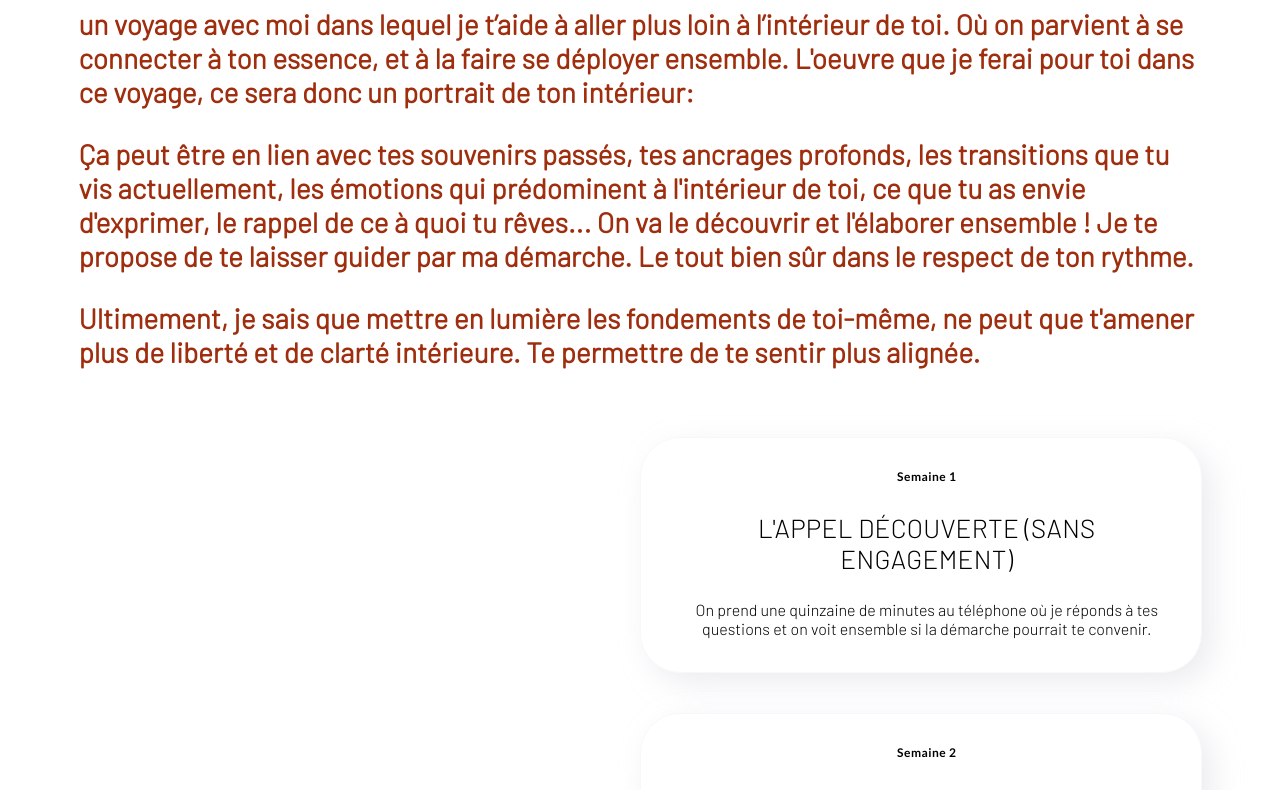
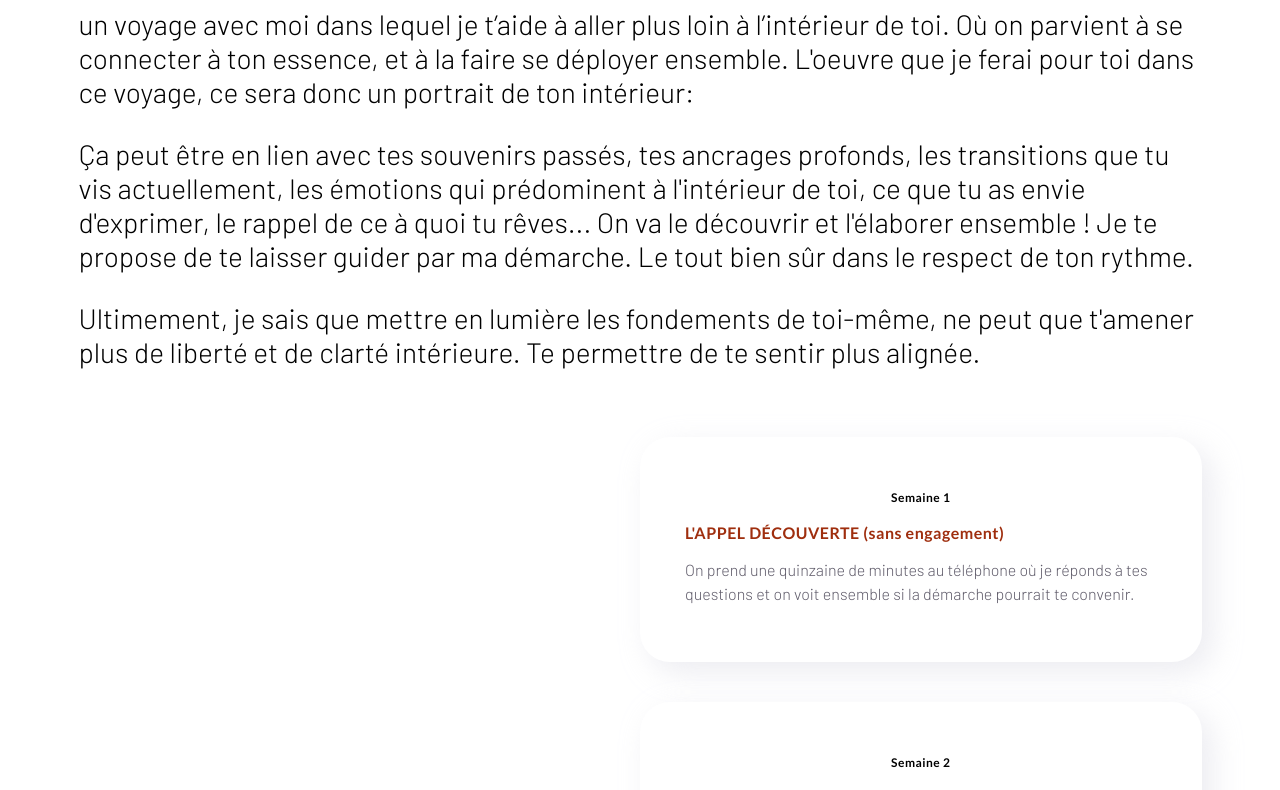
Before and after one commit to Jon104/flora-design, a React (Create React App) app: page /ensemble in a window 1280 px wide. Shown: the part 1040-1830 px from the top of the page. Built offline with nearby package versions, Linux system fonts and the light colour scheme; no server answers.

Commit message:
Added tag to Bubbles

```diff
--- a/src/components/Bubble.jsx
+++ b/src/components/Bubble.jsx
@@ -1,10 +1,10 @@
 import styled from "styled-components";
 import React from "react";
 
-const Bubble = ({ title, content }) => {
+const Bubble = ({ title, tag, content }) => {
   return (
     <Box>
-      {/* <Tag>Semaine 1</Tag> */}
+      <Tag>{tag}</Tag>
       <Title>{title}</Title>
       <Subtitle>{content}</Subtitle>
     </Box>
@@ -39,6 +39,15 @@ const Title = styled.p`
   color: #9f2e0e;
 `;
 
+const Tag = styled.p`
+  font-family: Lato;
+  font-size: 12px;
+  font-style: normal;
+  font-weight: 600;
+  line-height: 18px;
+  letter-spacing: 0.5px;
+`;
+
 const Subtitle = styled.p`
   font-family: Barlow;
   font-size: 14px;
@@ -54,6 +63,6 @@ const Subtitle = styled.p`
     font-size: 16px;
   }
   @media (max-width: 1000px) {
-    font-size: 14px;
+    font-size: 16px;
   }
 `;
--- a/src/createTogether/CreateTogetherPage.jsx
+++ b/src/createTogether/CreateTogetherPage.jsx
@@ -3,6 +3,7 @@ import Footer from "components/Footer";
 import { isMobile } from "react-device-detect";
 import styled from "styled-components";
 import FadeIn from "../components/effects/FadeIn";
+import Bubble from "../components/Bubble";
 
 const TopImage = styled.img`
   position: absolute;
@@ -99,74 +100,42 @@ const MiddleSectionImage = styled.img`
   }
 `;
 
-const Bubble = styled.div`
-  border: 1px solid #f8f8fb;
-  box-shadow: 10px 10px 30px rgba(208, 207, 220, 0.4);
-  border-radius: 40px;
-  padding: 18px 28px 18px 40px;
-  top: 75%;
-  text-align: center;
-  background-color: white;
-`;
+const Subtitle4 = styled.p`
+  font-family: Barlow;
+  font-size: 28px;
+  font-weight: 400;
 
-const BubbleTag = styled.p`
-  font-family: Lato;
-  font-size: 12px;
-  font-style: normal;
-  font-weight: 600;
-  line-height: 18px;
-  letter-spacing: 0.5px;
-`;
-
-const BubbleTitle = styled.p`
-  font-family: Barlow;
-  font-size: 26px;
-  letter-spacing: 0.3px;
-  color: #000000;
-  text-transform: uppercase;
-
-  @media (max-width: 800px) {
-    font-size: 22px;
+  @media (max-width: 600px) {
+    font-size: 18px;
   }
-`;
-
-const BubbleSubtitle = styled.p`
-  font-family: Barlow;
-  position: relative;
-  color: #0000000;
-  text-shadow: 1px 1px 5px #000000
-  opacity: 0.8;
-  font-size: 16px;
-  white-space: pre-line;
-
 `;
 
 const bubblesContent = [
   {
     size: 6,
     week: "Semaine 1",
-    title: "L'appel découverte (sans engagement)",
+    title: `L'APPEL DÉCOUVERTE (sans engagement)`, // todo add saut de ligne
     content:
       "On prend une quinzaine de minutes au téléphone où je réponds à tes questions et on voit ensemble si la démarche pourrait te convenir.",
   },
   {
     size: 6,
     week: "Semaine 2",
-    title: "La rencontre",
+    title: "LA RENCONTRE",
     content:
       "Lorsque tu es prête à plonger avec moi, on prend un rendez-vous d'une heure via zoom où le but est de se connecter à ton intérieur. \n - Première partie en exploration dirigée: parlons de toi. \n - Deuxième partie avec exercice de visualisation: un voyage au coeur de toi. \n - Troisième partie de présentation d'activités à faire à la maison: journal créatif, défi artistique que je vais cibler pour toi à partir de notre échange (tu n'as pas besoin d'ête douée en art).",
   },
   {
     size: 6,
     week: "Semaine 3",
-    title: "La mijoteuse",
+    title: "LA MIJOTEUSE",
     content:
       "Tu continues d'observer ce qu'on a ciblé ensemble lors de notre premier rendez-vous. Tu réalises le petit défi que je t'ai proposé. Tu réponds aussi à mes questions sur l'endroit où l'oeuvre ira. De mon côté, je laisse mijoter ce qu'on s'est dit. J'ai un dossier à ton nom ouvert dans ma tête et dans mon carnet, pour y déposer tous mes flashs, inspirations et idées au fur et à mesure.",
   },
   {
     size: 8,
     week: "Semaine 4",
-    title: "La co-création:",
+    title: "LA CO-CRÉATION:",
     content:
       "On se revoit pour un autre rendez-vous d'une heure. Tu me dis tout ce que tu as cogité. Tu me présentes ton défi artistique. Je te dis ce que moi j'ai imaginé pour toi. Je t'aide à traduire tout ça en mots et en symboles. Ensemble, on crée à partie de tout ça. On brainstorm, on mélange des idées, on parle concrètement des couleurs, de la taille et des designs. L'oeuvre prend forme dans nos têtes. Le sens se dégage. Je te propose quelques pistes de réflexion pour approfondir encore plus le sens de l'oeuvre.",
   },
@@ -231,25 +200,25 @@ const CreateTogether = () => {
       <Box px={2} pt={{ xs: 0, lg: 20 }}>
         <MiddleSection>
           <Title>Imagine...</Title>
-          <Subtitle>
+          <Subtitle4>
             un voyage avec moi dans lequel je t’aide à aller plus loin à
             l’intérieur de toi. Où on parvient à se connecter à ton essence, et
             à la faire se déployer ensemble. L'oeuvre que je ferai pour toi dans
             ce voyage, ce sera donc un portrait de ton intérieur:
-          </Subtitle>
-          <Subtitle>
+          </Subtitle4>
+          <Subtitle4>
             Ça peut être en lien avec tes souvenirs passés, tes ancrages
             profonds, les transitions que tu vis actuellement, les émotions qui
             prédominent à l'intérieur de toi, ce que tu as envie d'exprimer, le
             rappel de ce à quoi tu rêves... On va le découvrir et l'élaborer
             ensemble ! Je te propose de te laisser guider par ma démarche. Le
             tout bien sûr dans le respect de ton rythme.
-          </Subtitle>
-          <Subtitle>
+          </Subtitle4>
+          <Subtitle4>
             Ultimement, je sais que mettre en lumière les fondements de
             toi-même, ne peut que t'amener plus de liberté et de clarté
             intérieure. Te permettre de te sentir plus alignée.
-          </Subtitle>
+          </Subtitle4>
           {!isMobile && (
             <MiddleSectionImage src="./img/middle_section_long_image.jpeg" />
           )}
@@ -263,11 +232,11 @@ const CreateTogether = () => {
             >
               <Grid item xs={isMobile ? 12 : element.size}>
                 <FadeIn>
-                  <Bubble>
-                    <BubbleTag>{element.week}</BubbleTag>
-                    <BubbleTitle>{element.title}</BubbleTitle>
-                    <BubbleSubtitle>{element.content}</BubbleSubtitle>
-                  </Bubble>
+                  <Bubble
+                    title={element.title}
+                    content={element.content}
+                    tag={element.week}
+                  />
                 </FadeIn>
               </Grid>
             </Grid>
```
